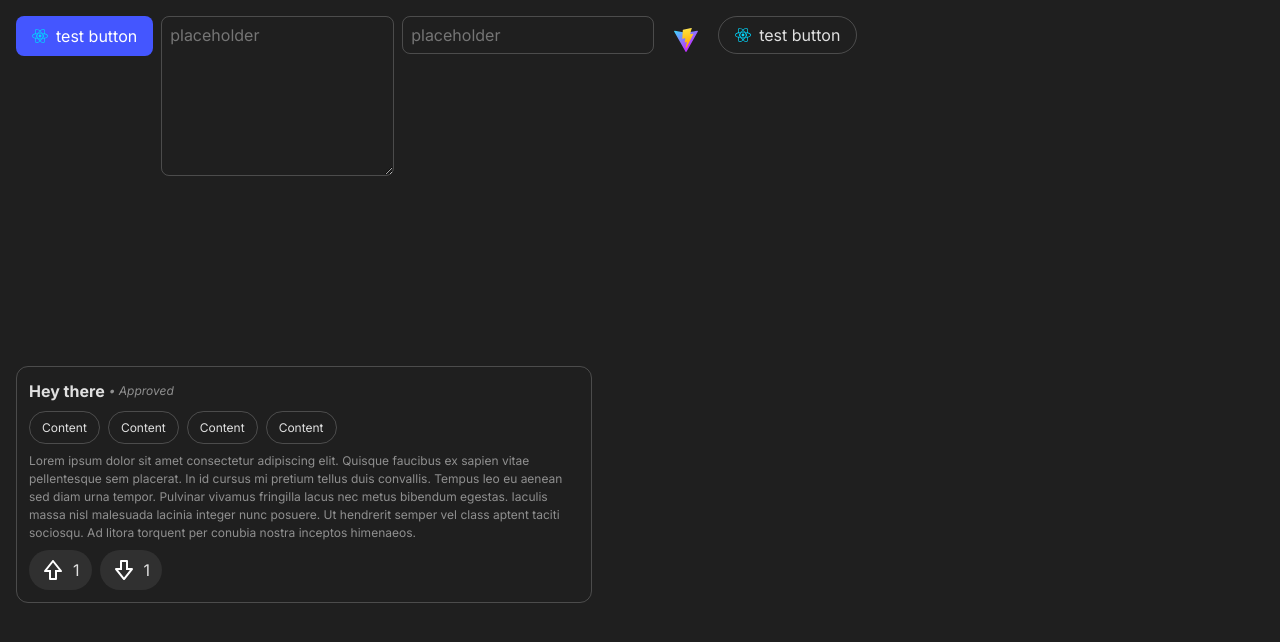
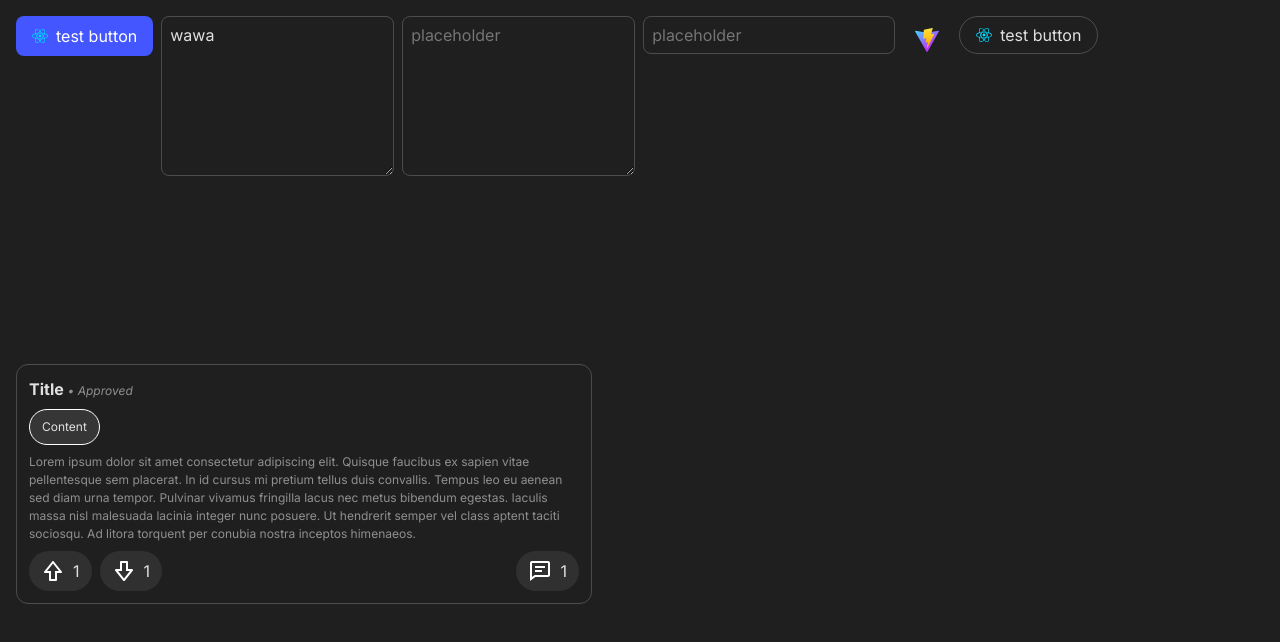
Before and after one commit to Runtem/cryptid-suggestions-site, a React (Vite) app: page / in a window 1280 px wide. Shown: the top 642 px of the page. Built offline with nearby package versions, Linux system fonts and the light colour scheme.

Commit message:
componentize part 2

```diff
--- a/src/App.tsx
+++ b/src/App.tsx
@@ -1,3 +1,5 @@
+import * as Components from "./components/index.ts";
+
 function App() {
     return (
         <div className="container">
@@ -5,6 +7,11 @@ function App() {
                 <img src="./react.svg" alt="Icon" className="image" />
                 test button
             </button>
+            <Components.TextArea
+                placeholder="placeholder"
+                value="wawa"
+                onChange={() => {}}
+            />
             <textarea placeholder="placeholder" />
             <input type="text" placeholder="placeholder" />
             <button className="icon-button">
@@ -14,58 +21,16 @@ function App() {
                 <img src="./react.svg" alt="Icon" className="image" />
                 test button
             </div>
-            <div className="div post">
-                <h2 className="title">
-                    Hey there{" "}
-                    <span className="status">
-                        <i>• Approved</i>
-                    </span>
-                </h2>
-                <div className="post-chips row-bar">
-                    <span className="chip">Content</span>
-                    <span className="chip">Content</span>
-                    <span className="chip">Content</span>
-                    <span className="chip">Content</span>
-                </div>
-                <span className="description">
-                    Lorem ipsum dolor sit amet consectetur adipiscing elit.
-                    Quisque faucibus ex sapien vitae pellentesque sem placerat.
-                    In id cursus mi pretium tellus duis convallis. Tempus leo eu
-                    aenean sed diam urna tempor. Pulvinar vivamus fringilla
-                    lacus nec metus bibendum egestas. Iaculis massa nisl
-                    malesuada lacinia integer nunc posuere. Ut hendrerit semper
-                    vel class aptent taciti sociosqu. Ad litora torquent per
-                    conubia nostra inceptos himenaeos.
-                </span>
-                <div className="row-bar post-actions">
-                    <div className="rating-counters">
-                        <div className="action-counter">
-                            <button className="icon-button" id="like">
-                                <img
-                                    src="./upvote-icon.svg"
-                                    alt=""
-                                    className="image"
-                                    width={16}
-                                    height={16}
-                                />
-                            </button>
-                            <p className="post-number">1</p>
-                        </div>
-                        <div className="action-counter">
-                            <button className="icon-button" id="like">
-                                <img
-                                    src="./downvote-icon.svg"
-                                    alt=""
-                                    className="image"
-                                    width={16}
-                                    height={16}
-                                />
-                            </button>
-                            <p className="post-number">1</p>
-                        </div>
-                    </div>
-                </div>
-            </div>
+            <Components.Post
+                title="Title"
+                status="Approved"
+                chips={["ConTEnT"]}
+                description="Lorem ipsum dolor sit amet consectetur adipiscing elit. Quisque faucibus ex sapien vitae pellentesque sem placerat. In id cursus mi pretium tellus duis convallis. Tempus leo eu aenean sed diam urna tempor. Pulvinar vivamus fringilla lacus nec metus bibendum egestas. Iaculis massa nisl malesuada lacinia integer nunc posuere. Ut hendrerit semper vel class aptent taciti sociosqu. Ad litora torquent per conubia nostra inceptos himenaeos."
+                upvotes={1}
+                downvotes={1}
+                comments={1}
+                id={123}
+            ></Components.Post>
         </div>
     );
 }
--- /dev/null
+++ b/src/components/Chip.tsx
@@ -0,0 +1,74 @@
+import React from "react";
+
+interface ChipProps {
+    label: string;
+    icon?: string;
+    style?: React.CSSProperties;
+}
+
+function withAlpha(color: Color, alpha: number): string {
+    if (color.startsWith("rgb(")) {
+        return color.replace("rgb(", "rgba(").replace(")", `, ${alpha})`);
+    }
+
+    if (color.startsWith("rgba(")) {
+        return color;
+    }
+
+    return color;
+}
+
+
+interface ChipTagProps {
+    id: string;
+}
+
+type RGB = `rgb(${number}, ${number}, ${number})`;
+type RGBA = `rgba(${number}, ${number}, ${number}, ${number})`;
+type HEX = `#${string}`;
+
+export type Color = RGB | RGBA | HEX;
+
+interface ChipTagClassification {
+    color: Color;
+    icon?: string;
+    label: string;
+}
+
+export const CHIP_TAG_CLASSIFICATIONS: Record<string, ChipTagClassification> = {
+    content: {
+        color: "rgb(255, 255, 255)",
+        label: "Content",
+    },
+}
+
+export function Chip({ label, icon, style }: ChipProps) {
+    return (
+        <span className="chip" style={style}>
+            {icon && <img src={icon} alt="Icon" className="image" />}
+            {label}
+        </span>
+    );
+}
+
+
+export function ChipTag({ id }: ChipTagProps) {
+    const classification = CHIP_TAG_CLASSIFICATIONS[id];
+
+    if (!classification) {
+        return <Chip label={id} />;
+    }
+
+    return (
+        <Chip
+            label={classification.label}
+            icon={classification.icon}
+            style={{
+                backgroundColor: withAlpha(classification.color, 0.1),
+                border: `1px solid ${classification.color}`,
+            }}
+        />
+    );
+}
+
+export default Chip;
--- /dev/null
+++ b/src/components/Container.tsx
@@ -0,0 +1,10 @@
+interface ContainerProps {
+    children: React.ReactNode;
+    className?: string;
+}
+
+export function Container({ children, className = "" }: ContainerProps) {
+    return <div className={`div ${className}`}>{children}</div>;
+}
+
+export default Container;
--- /dev/null
+++ b/src/components/Input.tsx
@@ -0,0 +1,29 @@
+interface InputProps {
+    value: string;
+    onChange: (newValue: string) => void;
+    placeholder?: string;
+    type?: string;
+}
+
+export function Input({ value, onChange, placeholder = "", type = "text" }: InputProps) {
+    return (
+        <input
+            type={type}
+            value={value}
+            onChange={(e) => onChange(e.target.value)}
+            placeholder={placeholder}
+        />
+    );
+}
+
+export function TextArea({ value, onChange, placeholder = "" }: Omit<InputProps, "type">) {
+    return (
+        <textarea
+            value={value}
+            onChange={(e) => onChange(e.target.value)}
+            placeholder={placeholder}
+        />
+    );
+}
+
+export default Input;
--- /dev/null
+++ b/src/components/Post.tsx
@@ -0,0 +1,80 @@
+import { ChipTag } from "./Chip";
+
+interface PostProps {
+    title: string;
+    status: string;
+    chips: string[];
+    description: string;
+    upvotes: number;
+    downvotes: number;
+    comments: number;
+    id: number;
+}
+
+export default function Post({
+    title,
+    status,
+    chips,
+    description,
+    upvotes,
+    downvotes,
+    comments,
+    id,
+}: PostProps) {
+    return (
+        <a className="div post" href={`/posts/${id}`}>
+            <h2 className="title">
+                {title}{" "}
+                <span className="status">
+                    <i>• {status}</i>
+                </span>
+            </h2>
+            <div className="post-chips row-bar">
+                {chips.map((chip) => (
+                    <ChipTag key={chip.toLowerCase()} id={chip.toLowerCase()} />
+                ))}
+            </div>
+            <span className="description">{description}</span>
+            <div className="row-bar post-actions">
+                <div className="rating-counters">
+                    <div className="action-counter">
+                        <button className="icon-button" id="upvote">
+                            <img
+                                src="./upvote-icon.svg"
+                                alt=""
+                                className="image"
+                                width={16}
+                                height={16}
+                            />
+                        </button>
+                        <p className="post-number">{upvotes}</p>
+                    </div>
+                    <div className="action-counter">
+                        <button className="icon-button" id="downvote">
+                            <img
+                                src="./downvote-icon.svg"
+                                alt=""
+                                className="image"
+                                width={16}
+                                height={16}
+                            />
+                        </button>
+                        <p className="post-number">{downvotes}</p>
+                    </div>
+                </div>
+                <div className="action-counter">
+                    <button className="icon-button" id="comments">
+                        <img
+                            src="./comment-icon.svg"
+                            alt=""
+                            className="image"
+                            width={16}
+                            height={16}
+                        />
+                    </button>
+                    <p className="post-number">{comments}</p>
+                </div>
+            </div>
+        </a>
+    );
+}
--- /dev/null
+++ b/src/components/index.ts
@@ -0,0 +1,5 @@
+export {default as Container} from "./Container";
+export {default as Chip, ChipTag} from "./Chip";
+export {default as Input, TextArea} from "./Input";
+export {default as Button, IconButton} from "./Button";
+export {default as Post} from "./Post";
--- a/src/index.css
+++ b/src/index.css
@@ -174,6 +174,9 @@ textarea {
 .post-actions {
     align-items: center;
     gap: 0.25rem;
+    display: flex;
+    flex-direction: row;
+    justify-content: space-between;
 }
 
 .action-counter > .icon-button {
@@ -186,12 +189,6 @@ textarea {
     color: rgba(255, 255, 255, 0.5);
     text-transform: italic;
     align-self: center;
-}
-
-.title {
-    display: flex;
-    align-items: center;
-    gap: 0.25rem;
 }
 
 .rating-counters {
```
Also changed, not shown: public/comment-icon.svg (added), 1 other file (tests, documents, lock files or other folders).
